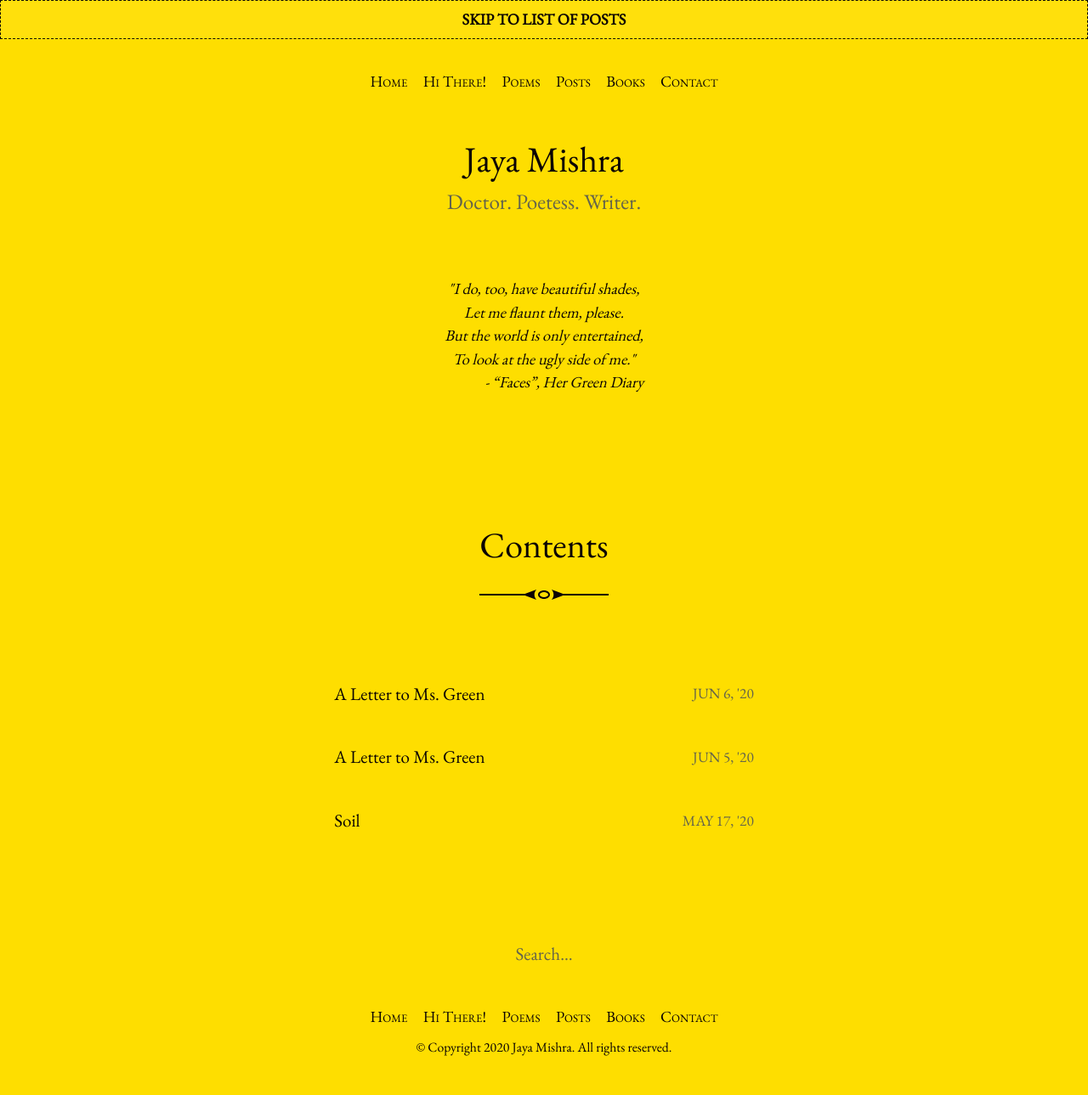
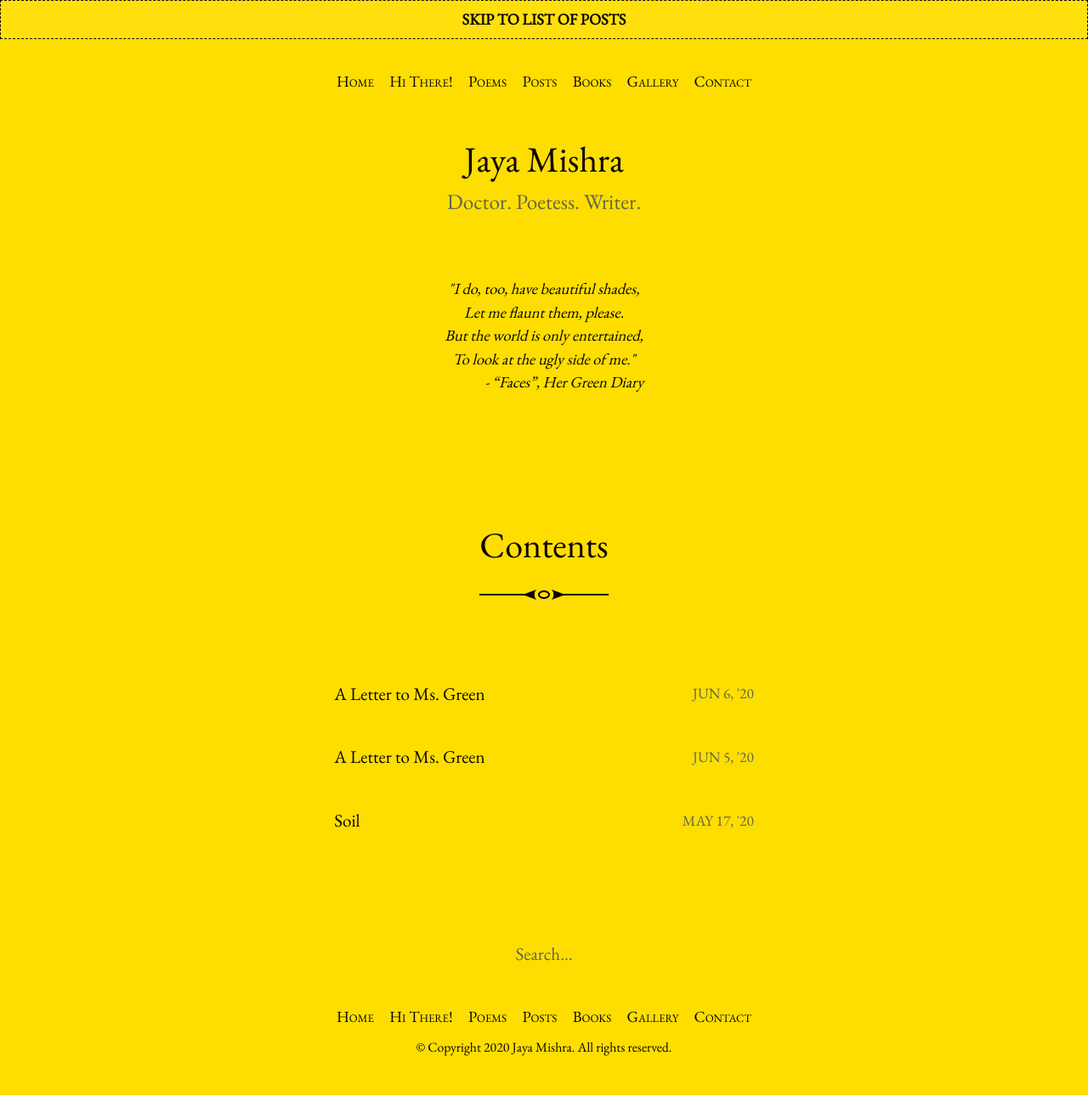
Before and after one commit to owcloud/jblog, a Jekyll site: the page built from index.html, in a window 1280 px wide. Shown: the whole page at 85% size. Built offline with Jekyll 4.4.1, drawn with Linux system fonts in a browser that asks for light colours; the list of posts is cut into pages by our own code.

Commit message:
Update menu.yml

```diff
--- a/_data/menu.yml
+++ b/_data/menu.yml
@@ -10,5 +10,8 @@
 - title: Books
   url: https://www.amazon.in/Her-Green-Diary-Jaya-Mishra-ebook/dp/B01M0ABC35
 
+- title: Gallery
+  url: mailto:mail@jayamishra.com
+
 - title: Contact
   url: mailto:mail@jayamishra.com
```
